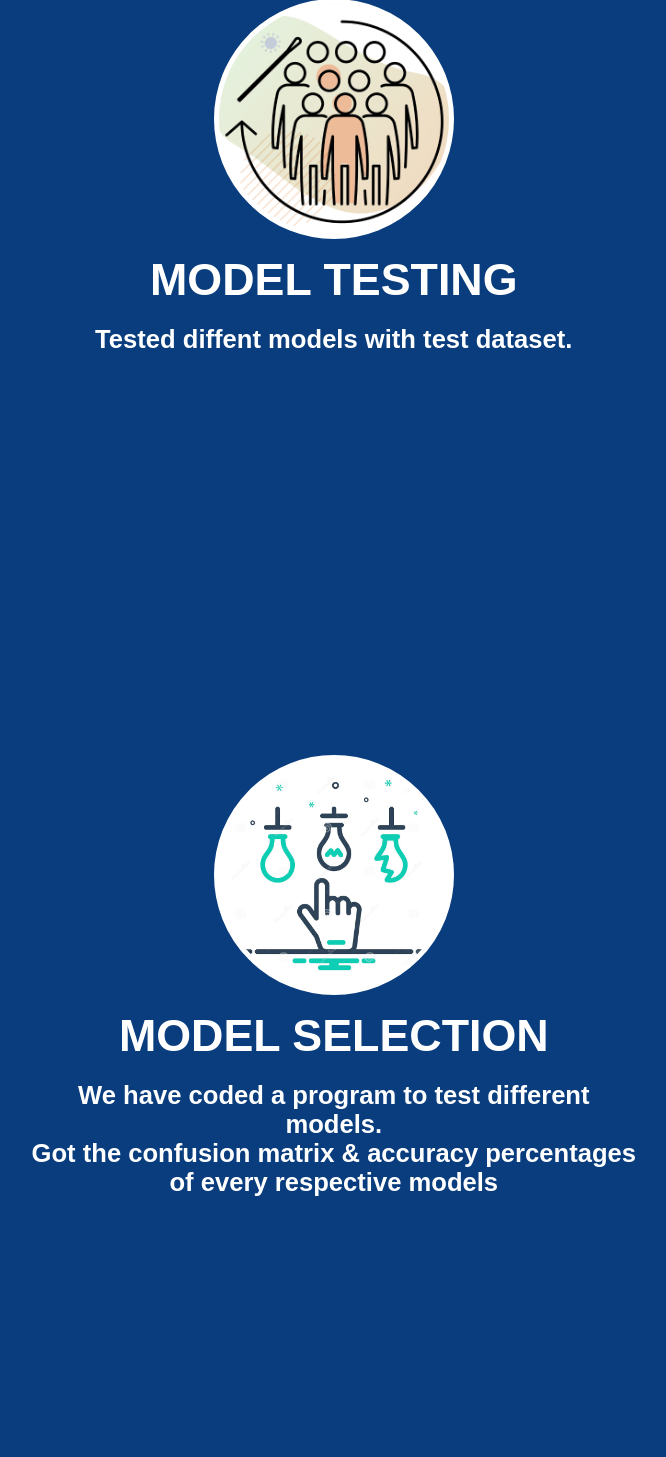
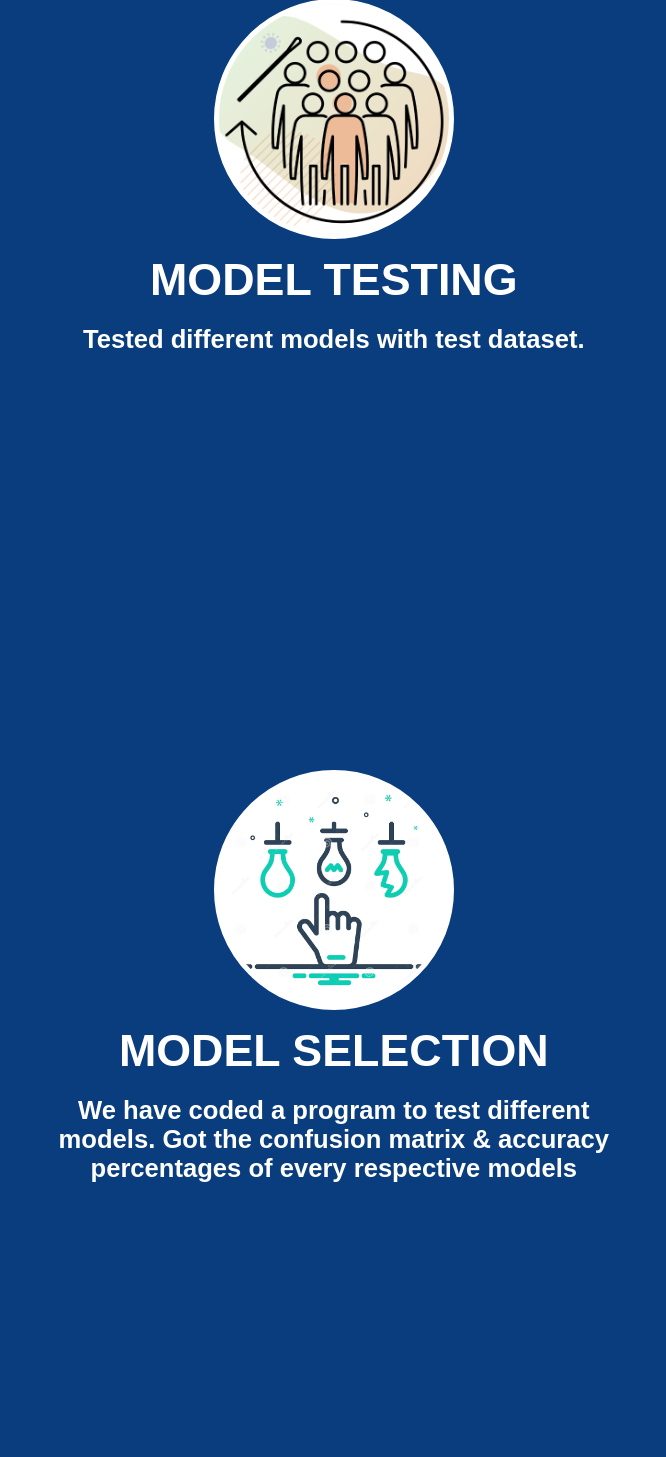
Before and after one commit to rpranaykumarreddy/AI-breast-cancer, a Django app: page / in a window 1280 px wide. Shown: the part 5014-6471 px from the top of the page, without its empty margins (511-1177 px from the left). Run offline with Django 4.2, Linux system fonts and the light colour scheme; some libraries are stand-ins or nearby versions.

Commit message:
Update home.html

```diff
--- a/templates/home.html
+++ b/templates/home.html
@@ -105,7 +105,7 @@
             <div class="team-social">
                 <div class="flex-row ">
                     <a href="https://www.kaggle.com/uciml/breast-cancer-wisconsin-data" target="_blank" title="UCI dataset:Kaggle"><span class="social-sym hwhite"><i class="fa-brands fa-kaggle"></i></i></span></a>
-                    <a href="https://github.com/rpranaykumarreddy/bc" target="_blank" title="Project code:Github"><span class="social-sym hwhite"><i class="fa-brands fa-github"></i></i></span></a>
+                    <a href="https://github.com/rpranaykumarreddy/AI-breast-cancer" target="_blank" title="Project code:Github"><span class="social-sym hwhite"><i class="fa-brands fa-github"></i></i></span></a>
                 </div>
             </div>
 
@@ -280,7 +280,7 @@
                 <div>
                     <h1 class="name teupper">Model Testing</h1>
                     <h3 class="role">
-                        Tested diffent models with test dataset.
+                        Tested different models with test dataset.
                     </h3>
                 </div>
             </div>
@@ -289,7 +289,7 @@
                 <div>
                     <h1 class="name teupper">Model Selection</h1>
                     <h3 class="role">
-                        We have coded a program to test different models.<br> Got the confusion matrix & accuracy percentages of every respective models
+                        We have coded a program to test different models. Got the confusion matrix & accuracy percentages of every respective models
                     </h3>
                 </div>
             </div>
@@ -298,7 +298,7 @@
                 <div>
                     <h1 class="name teupper">Try to Predict!</h1>
                     <h3 class="role">
-                        dynamically we calculate accuracy of each model and Implementes the model with highest accuracy for prediction.
+                        Dynamically we calculate accuracy of each model and Implementes the model with highest accuracy for prediction.
                     </h3>
                 </div>
             </div>
```
